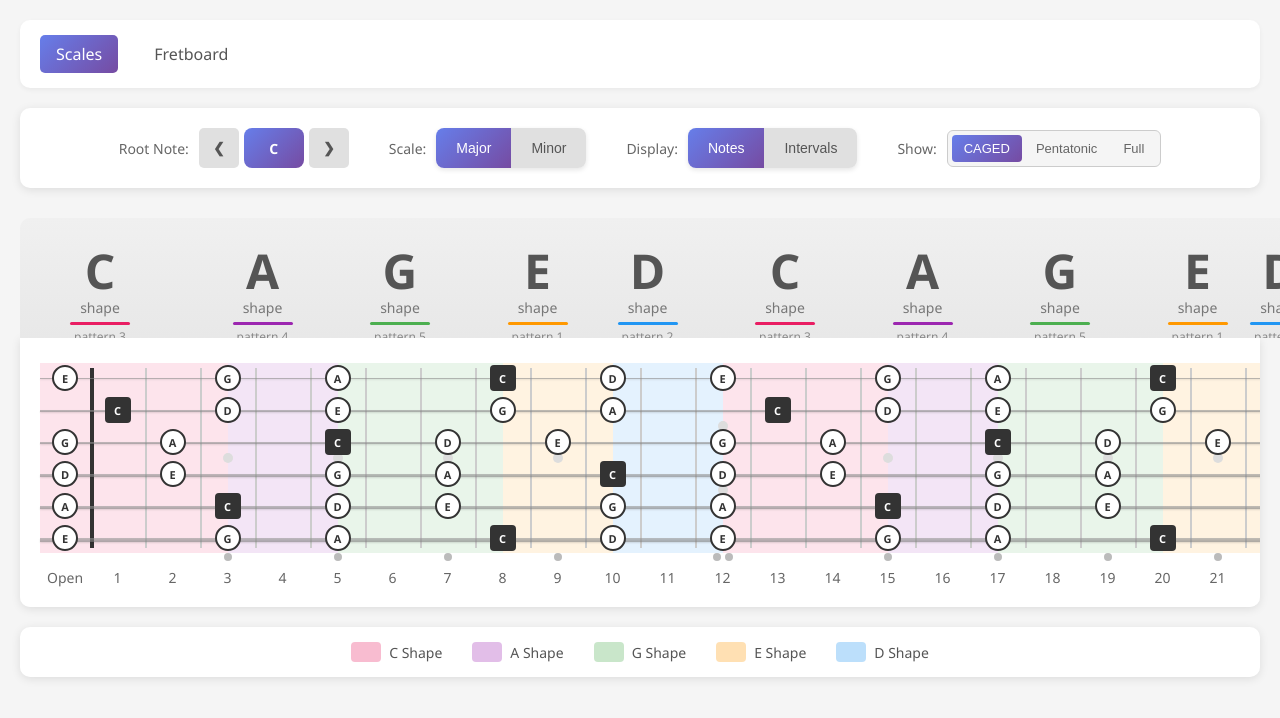
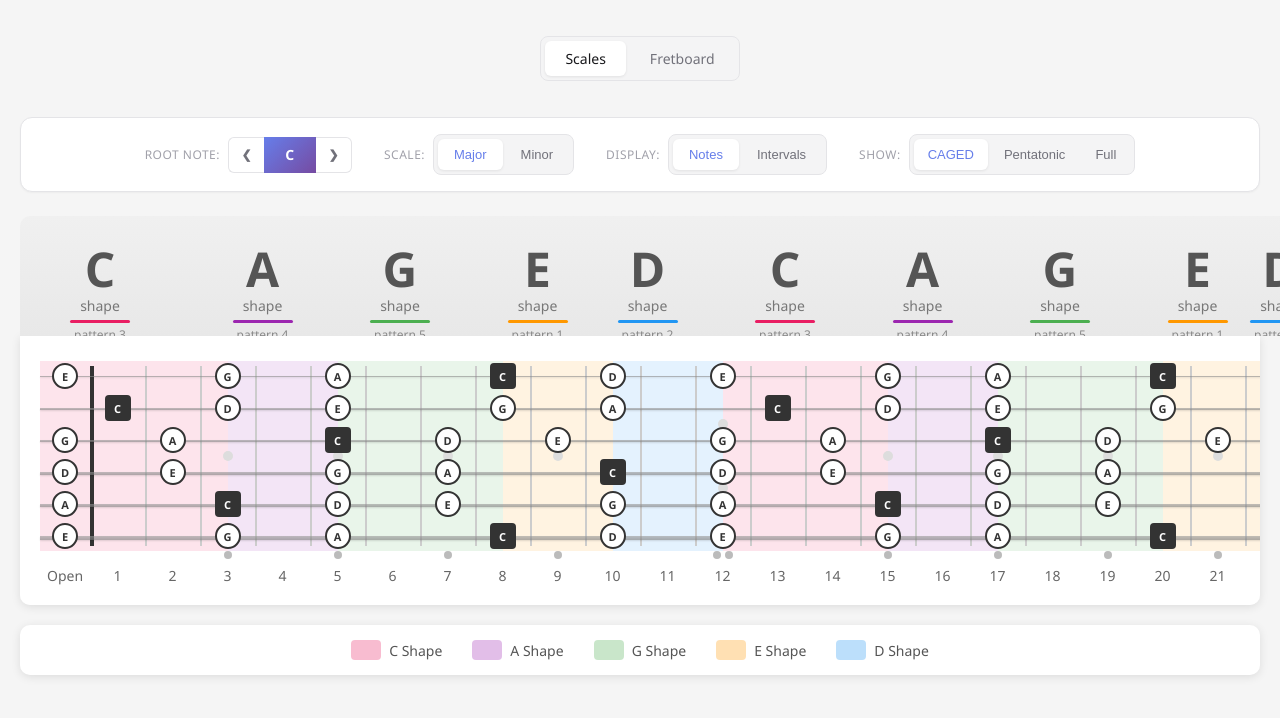
Before and after one commit to balajeerc/guitar-tools, a website built with Vite: page index.html in a window 1280 px wide. Shown: the top 718 px of the page. Built offline with nearby package versions, Linux system fonts and the light colour scheme.

Commit message:
Styling improvements

```diff
--- a/src/style.css
+++ b/src/style.css
@@ -4,9 +4,33 @@
     box-sizing: border-box;
 }
 
+:root {
+    /* Brand colors */
+    --color-primary: #667eea;
+    --color-primary-dark: #5a6fd6;
+
+    /* Neutrals */
+    --color-bg: #f5f5f5;
+    --color-surface: #ffffff;
+    --color-muted: #f4f4f5;
+    --color-border: #e4e4e7;
+    --color-border-strong: #d4d4d8;
+    --color-text: #18181b;
+    --color-text-secondary: #71717a;
+    --color-text-muted: #a1a1aa;
+
+    /* Radii */
+    --radius-sm: 6px;
+    --radius-md: 8px;
+    --radius-lg: 12px;
+
+    /* Transitions */
+    --transition-fast: 150ms ease;
+}
+
 body {
     font-family: 'Segoe UI', Tahoma, Geneva, Verdana, sans-serif;
-    background: #f5f5f5;
+    background: var(--color-bg);
     min-height: 100vh;
     padding: 20px;
 }
@@ -18,38 +42,40 @@ body {
 
 /* Navigation */
 .main-nav {
-    background: white;
-    padding: 15px 0;
+    display: flex;
+    justify-content: center;
+    padding: 16px 0;
     margin-bottom: 20px;
-    box-shadow: 0 2px 5px rgba(0,0,0,0.05);
-    border-radius: 10px;
+    background: transparent;
 }
 
 .nav-container {
-    max-width: 1600px;
-    margin: 0 auto;
-    display: flex;
-    gap: 20px;
-    padding: 0 20px;
+    display: inline-flex;
+    gap: 4px;
+    padding: 4px;
+    background: var(--color-muted);
+    border: 1px solid var(--color-border);
+    border-radius: var(--radius-md);
 }
 
 .nav-link {
     text-decoration: none;
-    color: #555;
+    color: var(--color-text-secondary);
     font-weight: 500;
-    padding: 8px 16px;
-    border-radius: 5px;
-    transition: all 0.2s;
+    font-size: 14px;
+    padding: 8px 20px;
+    border-radius: var(--radius-sm);
+    transition: color var(--transition-fast), background-color var(--transition-fast), box-shadow var(--transition-fast);
 }
 
-.nav-link:hover {
-    background: #f0f0f0;
-    color: #333;
+.nav-link:hover:not(.active) {
+    color: var(--color-text);
 }
 
 .nav-link.active {
-    background: linear-gradient(135deg, #667eea 0%, #764ba2 100%);
-    color: white;
+    background: var(--color-surface);
+    color: var(--color-text);
+    box-shadow: 0 1px 3px rgba(0, 0, 0, 0.08);
 }
 
 /* Controls Section */
@@ -57,90 +83,116 @@ body {
     display: flex;
     justify-content: center;
     align-items: center;
-    gap: 40px;
-    margin-bottom: 30px;
-    padding: 20px;
-    background: white;
-    border-radius: 10px;
-    box-shadow: 0 2px 10px rgba(0, 0, 0, 0.1);
+    gap: 32px;
+    margin-bottom: 24px;
+    padding: 16px 24px;
+    background: var(--color-surface);
+    border: 1px solid var(--color-border);
+    border-radius: var(--radius-lg);
+    box-shadow: 0 1px 2px rgba(0, 0, 0, 0.04);
 }
 
 .control-group {
     display: flex;
     align-items: center;
-    gap: 10px;
+    gap: 8px;
 }
 
 .control-label {
-    font-size: 14px;
-    color: #666;
+    font-size: 12px;
+    color: var(--color-text-muted);
     font-weight: 500;
+    text-transform: uppercase;
+    letter-spacing: 0.5px;
 }
 
 /* Note Selector */
 .note-selector {
-    display: flex;
+    display: inline-flex;
     align-items: center;
-    gap: 5px;
 }
 
 .note-btn {
-    width: 40px;
-    height: 40px;
-    border: none;
-    background: #e0e0e0;
-    border-radius: 5px;
+    width: 36px;
+    height: 36px;
+    border: 1px solid var(--color-border);
+    background: var(--color-surface);
     cursor: pointer;
-    font-size: 14px;
-    font-weight: bold;
-    color: #555;
-    transition: all 0.2s;
+    font-size: 12px;
+    font-weight: 600;
+    color: var(--color-text-secondary);
+    transition: all var(--transition-fast);
+    display: flex;
+    align-items: center;
+    justify-content: center;
+}
+
+.note-btn:first-child {
+    border-radius: var(--radius-sm) 0 0 var(--radius-sm);
+    border-right: none;
+}
+
+.note-btn:last-child {
+    border-radius: 0 var(--radius-sm) var(--radius-sm) 0;
+    border-left: none;
 }
 
 .note-btn:hover {
-    background: #d0d0d0;
+    background: var(--color-muted);
+    color: var(--color-text);
+}
+
+.note-btn:active {
+    background: var(--color-border);
 }
 
 .note-display {
-    width: 60px;
-    height: 40px;
+    width: 52px;
+    height: 36px;
     display: flex;
     align-items: center;
     justify-content: center;
     font-size: 14px;
-    font-weight: bold;
-    color: #333;
+    font-weight: 700;
+    letter-spacing: 0.5px;
     background: linear-gradient(135deg, #667eea 0%, #764ba2 100%);
     color: white;
-    border-radius: 8px;
+    border-radius: 0;
 }
 
 /* Toggle Buttons */
 .toggle-group {
-    display: flex;
-    border-radius: 8px;
-    overflow: hidden;
-    box-shadow: 0 2px 5px rgba(0, 0, 0, 0.1);
+    display: inline-flex;
+    gap: 2px;
+    padding: 4px;
+    border: 1px solid var(--color-border);
+    border-radius: var(--radius-md);
+    background: var(--color-muted);
 }
 
-.toggle-btn {
-    padding: 12px 20px;
+.toggle-btn,
+.highlight-toggle-btn {
+    padding: 8px 16px;
     border: none;
-    background: #e0e0e0;
+    background: transparent;
     cursor: pointer;
-    font-size: 14px;
+    font-size: 13px;
     font-weight: 500;
-    color: #555;
-    transition: all 0.2s;
+    color: var(--color-text-secondary);
+    border-radius: var(--radius-sm);
+    transition: color var(--transition-fast), background-color var(--transition-fast), box-shadow var(--transition-fast);
 }
 
-.toggle-btn.active {
-    background: linear-gradient(135deg, #667eea 0%, #764ba2 100%);
-    color: white;
+.toggle-btn.active,
+.highlight-toggle-btn.active {
+    background: var(--color-surface);
+    color: var(--color-primary);
+    box-shadow: 0 1px 3px rgba(0, 0, 0, 0.08);
 }
 
-.toggle-btn:hover:not(.active) {
-    background: #d0d0d0;
+.toggle-btn:hover:not(.active),
+.highlight-toggle-btn:hover:not(.active) {
+    color: var(--color-text);
 }
 
 /* CAGED Header */
@@ -486,23 +538,17 @@ body {
 .highlight-control-group {
     display: flex;
     align-items: center;
-    gap: 10px;
+    gap: 8px;
 }
 
 .highlight-toggle {
-    display: flex;
+    display: inline-flex;
     align-items: center;
-    gap: 10px;
+    gap: 2px;
     padding: 4px;
-    border: 1px solid #ccc;
-    border-radius: 6px;
-    background: #f5f5f5;
-}
-
-.highlight-toggle-label {
-    font-size: 13px;
-    color: #666;
-    font-weight: 500;
+    border: 1px solid var(--color-border);
+    border-radius: var(--radius-md);
+    background: var(--color-muted);
 }
 
 .highlight-toggle-options {
@@ -511,24 +557,7 @@ body {
 }
 
 .highlight-toggle-btn {
-    padding: 6px 12px;
-    border: none;
-    background: transparent;
-    cursor: pointer;
-    font-size: 13px;
-    font-weight: 500;
-    color: #666;
-    border-radius: 4px;
-    transition: all 0.2s;
-}
-
-.highlight-toggle-btn.active {
-    background: linear-gradient(135deg, #667eea 0%, #764ba2 100%);
-    color: white;
-}
-
-.highlight-toggle-btn:hover:not(.active) {
-    background: #e0e0e0;
+    padding: 8px 14px;
 }
 
 /* Checkbox Group */
@@ -617,8 +646,8 @@ body {
     /* Controls stack vertically */
     .controls {
         flex-direction: column;
-        gap: 15px;
-        padding: 15px;
+        gap: 16px;
+        padding: 16px;
     }
 
     .control-group {
@@ -626,9 +655,26 @@ body {
         justify-content: center;
     }
 
-    /* Nav */
-    .nav-container {
+    .highlight-control-group {
+        flex-wrap: wrap;
         justify-content: center;
+    }
+
+    .toggle-btn,
+    .highlight-toggle-btn {
+        padding: 8px 12px;
+        font-size: 12px;
+    }
+
+    .note-btn {
+        width: 32px;
+        height: 32px;
+    }
+
+    .note-display {
+        width: 48px;
+        height: 32px;
+        font-size: 13px;
     }
 
     /* Fretboard section: header beside fretboard on mobile */
```
